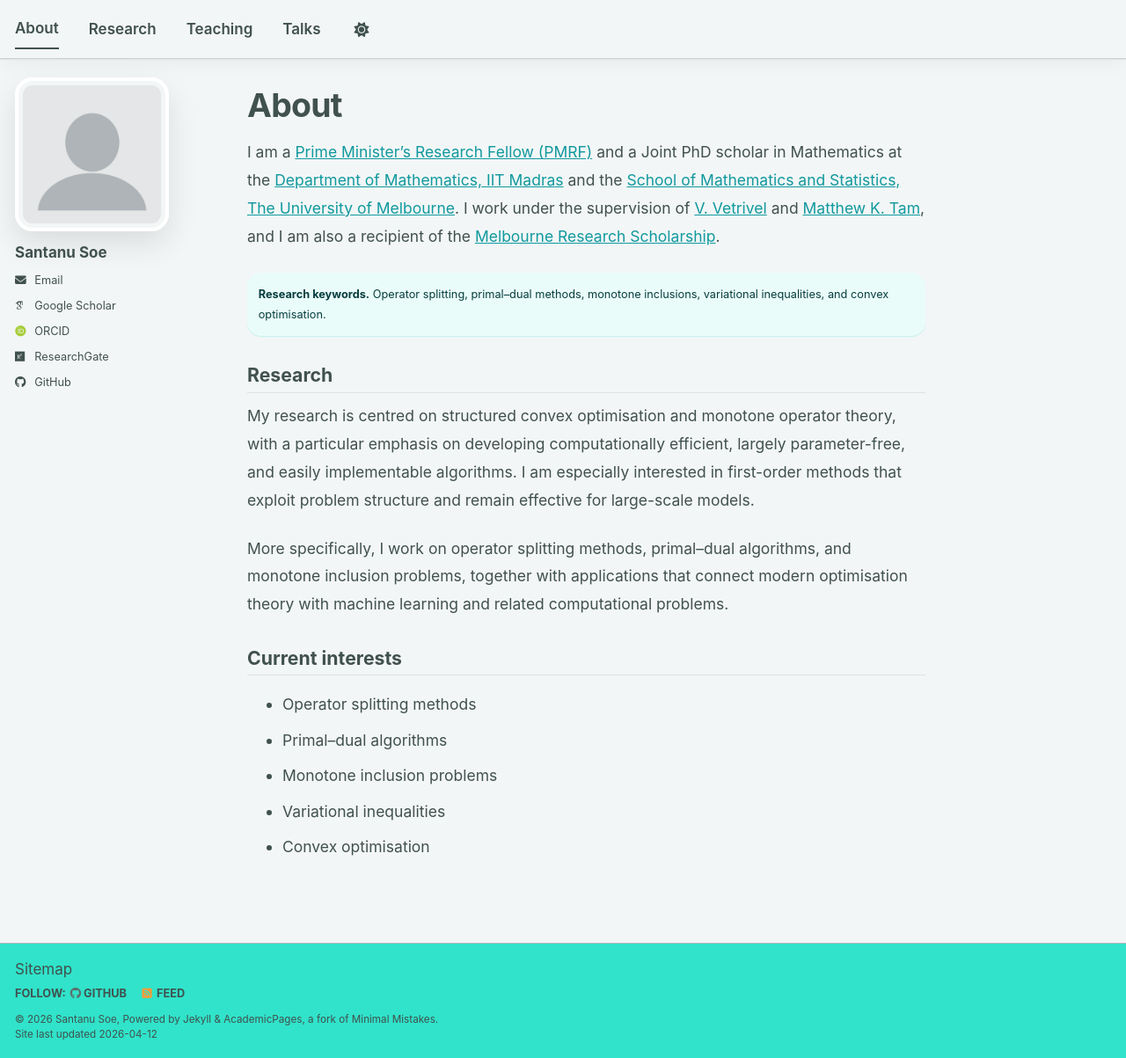
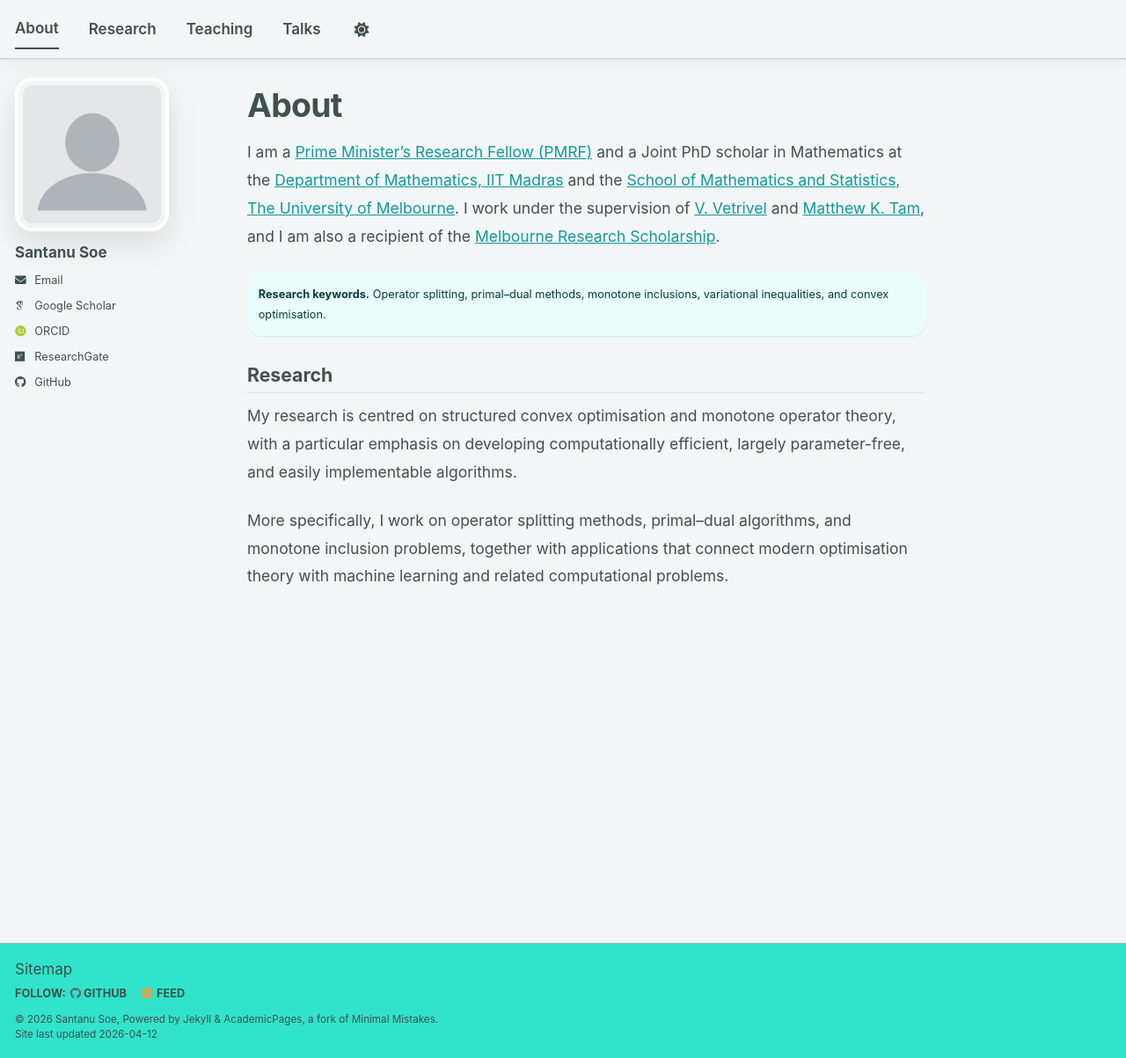
Before and after one commit to santanusoe/santanusoe.github.io, a Jekyll site: the page built from _pages/about.md, in a window 1280 px wide and 1203 px high. Shown: the whole window at 88% size. Built offline with Jekyll 4.4.1, drawn with Linux system fonts in a browser that asks for light colours; some web fonts are replaced; a script bundle is joined from its source files by our own code; library files that are not in the unit come from our copies.

Commit message:
Clean about page and hide template teaching and talks items

```diff
--- a/_pages/about.md
+++ b/_pages/about.md
@@ -14,14 +14,6 @@ I am a [Prime Minister's Research Fellow (PMRF)](https://pmrf.in/) and a Joint P
 
 ## Research
 
-My research is centred on structured convex optimisation and monotone operator theory, with a particular emphasis on developing computationally efficient, largely parameter-free, and easily implementable algorithms. I am especially interested in first-order methods that exploit problem structure and remain effective for large-scale models.
+My research is centred on structured convex optimisation and monotone operator theory, with a particular emphasis on developing computationally efficient, largely parameter-free, and easily implementable algorithms.
 
 More specifically, I work on operator splitting methods, primal--dual algorithms, and monotone inclusion problems, together with applications that connect modern optimisation theory with machine learning and related computational problems.
-
-## Current interests
-
-- Operator splitting methods
-- Primal--dual algorithms
-- Monotone inclusion problems
-- Variational inequalities
-- Convex optimisation
--- a/_pages/talks.html
+++ b/_pages/talks.html
@@ -9,6 +9,7 @@ author_profile: true
 
 <ul class="compact-list talks-list">
   {% for post in talk_items %}
+    {% unless post.title == "Conference Proceeding talk 3 on Relevant Topic in Your Field" or post.title == "Talk 2 on Relevant Topic in Your Field" or post.title == "Tutorial 1 on Relevant Topic in Your Field" or post.title == "Talk 1 on Relevant Topic in Your Field" %}
     <li class="compact-list__item">
       <div class="compact-list__title">{{ post.title }}</div>
       <div class="compact-list__meta">
@@ -18,5 +19,6 @@ author_profile: true
         {% if post.date %} &mdash; {{ post.date | date: "%b %Y" }}{% endif %}
       </div>
     </li>
+    {% endunless %}
   {% endfor %}
 </ul>
--- a/_pages/teaching.html
+++ b/_pages/teaching.html
@@ -9,6 +9,7 @@ author_profile: true
 
 <ul class="compact-list teaching-list">
   {% for post in teaching_items %}
+    {% unless post.title == "Teaching experience 1" or post.title == "Teaching experience 2" %}
     <li class="compact-list__item">
       <div class="compact-list__title">{{ post.title }}</div>
       <div class="compact-list__meta">
@@ -17,5 +18,6 @@ author_profile: true
         {% if post.excerpt %} &mdash; {{ post.excerpt | markdownify | remove: '<p>' | remove: '</p>' }}{% endif %}
       </div>
     </li>
+    {% endunless %}
   {% endfor %}
 </ul>
```
